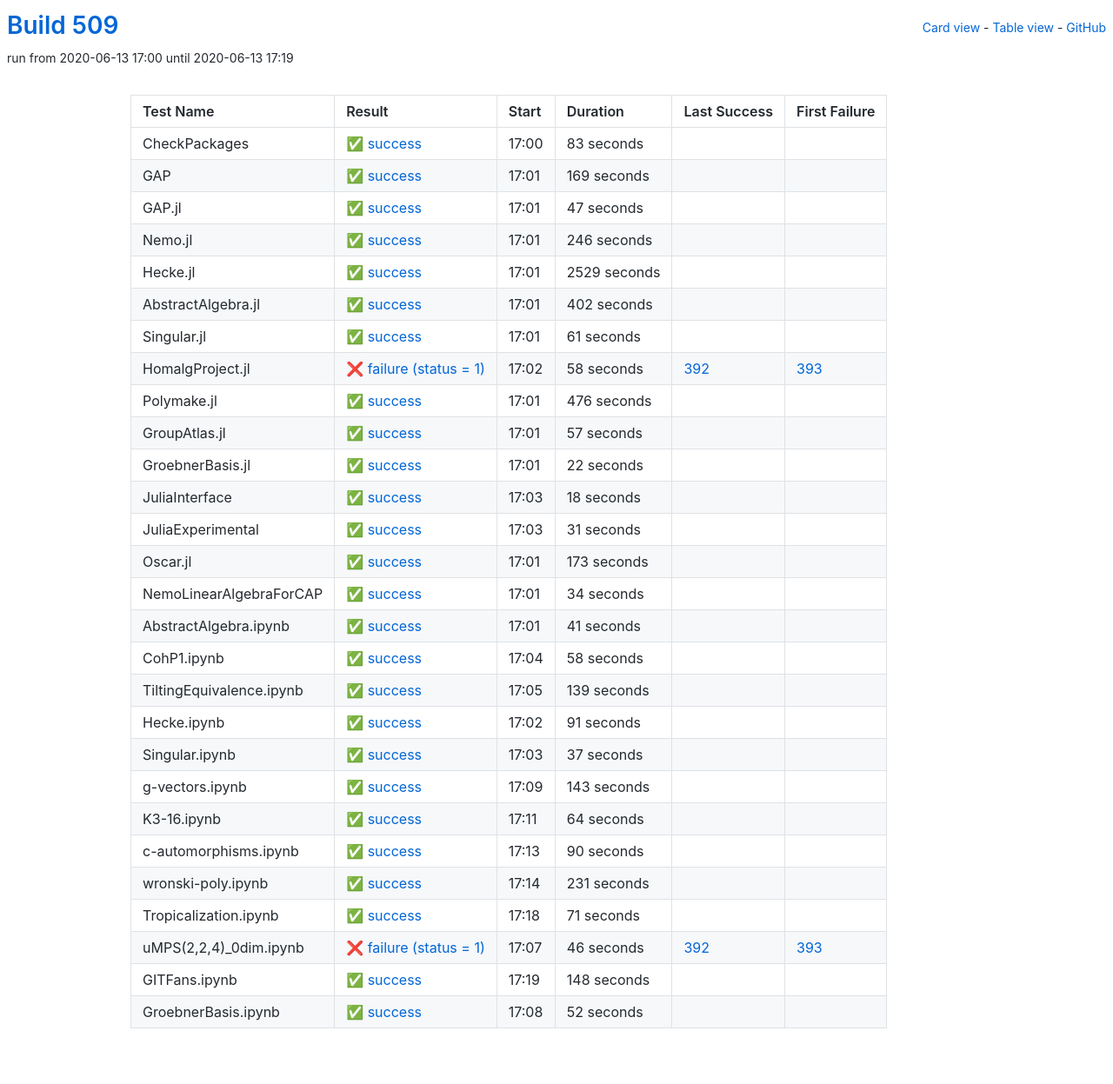
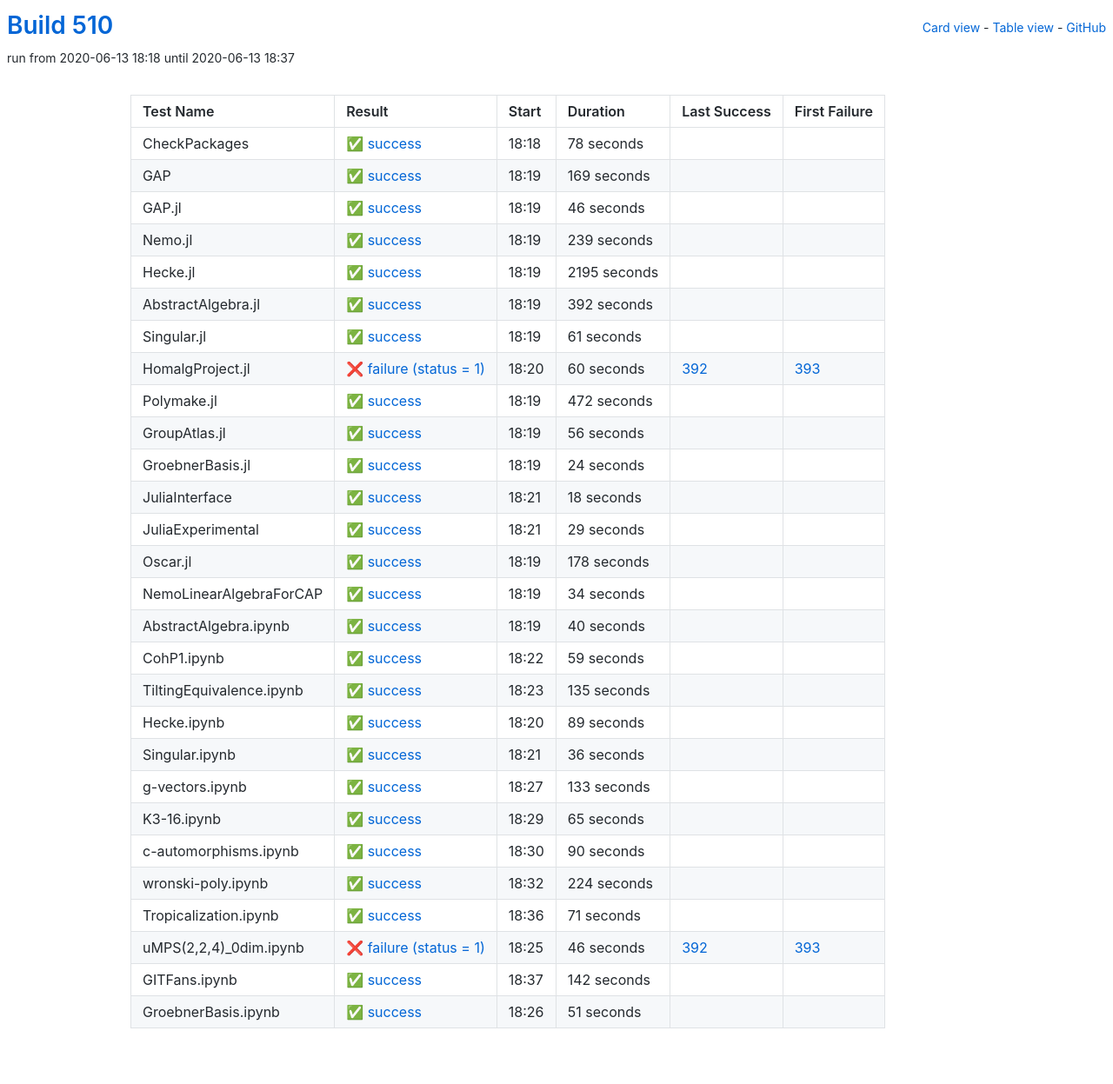
Before and after one commit to oscar-system/oscar-ci-status-1.4, a Jekyll site: the page built from table.html, in a window 1280 px wide. Shown: the whole page at 87% size. Built offline with Jekyll 4.4.1, drawn with Linux system fonts in a browser that asks for light colours.

Commit message:
Build #510

```diff
--- a/_data/ci.yml
+++ b/_data/ci.yml
@@ -1,6 +1,6 @@
 ---
-build: 509
-build_url: https://oscarci.mathematik.uni-kl.de/job/oscar-julia-1.4/509/
+build: 510
+build_url: https://oscarci.mathematik.uni-kl.de/job/oscar-julia-1.4/510/
 job: oscar-julia-1.4
 organization: oscar-system
 repo: oscar-ci-status-1.4
@@ -8,20 +8,20 @@ repourl: https://github.com/oscar-system/oscar-ci-status-1.4
 tests:
 - name: CheckPackages
   id: checkpackages
-  log: https://oscarci.mathematik.uni-kl.de/job/oscar-julia-1.4/509/artifact/logs/build-509/CheckPackages.log
-  start: 2020-06-13 17:00
+  log: https://oscarci.mathematik.uni-kl.de/job/oscar-julia-1.4/510/artifact/logs/build-510/CheckPackages.log
+  start: 2020-06-13 18:18
   success: true
   exitcode: 0
   status: success
-  duration: 83
+  duration: 78
   last_success: false
   last_success_url:
   first_failure: false
   first_failure_url:
 - name: GAP
   id: gap
-  log: https://oscarci.mathematik.uni-kl.de/job/oscar-julia-1.4/509/artifact/logs/build-509/GAP.log
-  start: 2020-06-13 17:01
+  log: https://oscarci.mathematik.uni-kl.de/job/oscar-julia-1.4/510/artifact/logs/build-510/GAP.log
+  start: 2020-06-13 18:19
   success: true
   exitcode: 0
   status: success
@@ -32,56 +32,56 @@ tests:
   first_failure_url:
 - name: GAP.jl
   id: gap-jl
-  log: https://oscarci.mathematik.uni-kl.de/job/oscar-julia-1.4/509/artifact/logs/build-509/GAP.jl.log
-  start: 2020-06-13 17:01
+  log: https://oscarci.mathematik.uni-kl.de/job/oscar-julia-1.4/510/artifact/logs/build-510/GAP.jl.log
+  start: 2020-06-13 18:19
   success: true
   exitcode: 0
   status: success
-  duration: 47
+  duration: 46
   last_success: false
   last_success_url:
   first_failure: false
   first_failure_url:
 - name: Nemo.jl
   id: nemo-jl
-  log: https://oscarci.mathematik.uni-kl.de/job/oscar-julia-1.4/509/artifact/logs/build-509/Nemo.jl.log
-  start: 2020-06-13 17:01
+  log: https://oscarci.mathematik.uni-kl.de/job/oscar-julia-1.4/510/artifact/logs/build-510/Nemo.jl.log
+  start: 2020-06-13 18:19
   success: true
   exitcode: 0
   status: success
-  duration: 246
+  duration: 239
   last_success: false
   last_success_url:
   first_failure: false
   first_failure_url:
 - name: Hecke.jl
   id: hecke-jl
-  log: https://oscarci.mathematik.uni-kl.de/job/oscar-julia-1.4/509/artifact/logs/build-509/Hecke.jl.log
-  start: 2020-06-13 17:01
+  log: https://oscarci.mathematik.uni-kl.de/job/oscar-julia-1.4/510/artifact/logs/build-510/Hecke.jl.log
+  start: 2020-06-13 18:19
   success: true
   exitcode: 0
   status: success
-  duration: 2529
+  duration: 2195
   last_success: false
   last_success_url:
   first_failure: false
   first_failure_url:
 - name: AbstractAlgebra.jl
   id: abstractalgebra-jl
-  log: https://oscarci.mathematik.uni-kl.de/job/oscar-julia-1.4/509/artifact/logs/build-509/AbstractAlgebra.jl.log
-  start: 2020-06-13 17:01
+  log: https://oscarci.mathematik.uni-kl.de/job/oscar-julia-1.4/510/artifact/logs/build-510/AbstractAlgebra.jl.log
+  start: 2020-06-13 18:19
   success: true
   exitcode: 0
   status: success
-  duration: 402
+  duration: 392
   last_success: false
   last_success_url:
   first_failure: false
   first_failure_url:
 - name: Singular.jl
   id: singular-jl
-  log: https://oscarci.mathematik.uni-kl.de/job/oscar-julia-1.4/509/artifact/logs/build-509/Singular.jl.log
-  start: 2020-06-13 17:01
+  log: https://oscarci.mathematik.uni-kl.de/job/oscar-julia-1.4/510/artifact/logs/build-510/Singular.jl.log
+  start: 2020-06-13 18:19
   success: true
   exitcode: 0
   status: success
@@ -92,56 +92,56 @@ tests:
   first_failure_url:
 - name: HomalgProject.jl
   id: homalgproject-jl
-  log: https://oscarci.mathematik.uni-kl.de/job/oscar-julia-1.4/509/artifact/logs/build-509/HomalgProject.jl.log
-  start: 2020-06-13 17:02
+  log: https://oscarci.mathematik.uni-kl.de/job/oscar-julia-1.4/510/artifact/logs/build-510/HomalgProject.jl.log
+  start: 2020-06-13 18:20
   success: false
   exitcode: 1
   status: failure
-  duration: 58
+  duration: 60
   last_success: 392
   last_success_url: https://oscarci.mathematik.uni-kl.de/job/oscar-julia-1.4/392/
   first_failure: 393
   first_failure_url: https://oscarci.mathematik.uni-kl.de/job/oscar-julia-1.4/393/
 - name: Polymake.jl
   id: polymake-jl
-  log: https://oscarci.mathematik.uni-kl.de/job/oscar-julia-1.4/509/artifact/logs/build-509/Polymake.jl.log
-  start: 2020-06-13 17:01
+  log: https://oscarci.mathematik.uni-kl.de/job/oscar-julia-1.4/510/artifact/logs/build-510/Polymake.jl.log
+  start: 2020-06-13 18:19
   success: true
   exitcode: 0
   status: success
-  duration: 476
+  duration: 472
   last_success: false
   last_success_url:
   first_failure: false
   first_failure_url:
 - name: GroupAtlas.jl
   id: groupatlas-jl
-  log: https://oscarci.mathematik.uni-kl.de/job/oscar-julia-1.4/509/artifact/logs/build-509/GroupAtlas.jl.log
-  start: 2020-06-13 17:01
+  log: https://oscarci.mathematik.uni-kl.de/job/oscar-julia-1.4/510/artifact/logs/build-510/GroupAtlas.jl.log
+  start: 2020-06-13 18:19
   success: true
   exitcode: 0
   status: success
-  duration: 57
+  duration: 56
   last_success: false
   last_success_url:
   first_failure: false
   first_failure_url:
 - name: GroebnerBasis.jl
   id: groebnerbasis-jl
-  log: https://oscarci.mathematik.uni-kl.de/job/oscar-julia-1.4/509/artifact/logs/build-509/GroebnerBasis.jl.log
-  start: 2020-06-13 17:01
+  log: https://oscarci.mathematik.uni-kl.de/job/oscar-julia-1.4/510/artifact/logs/build-510/GroebnerBasis.jl.log
+  start: 2020-06-13 18:19
   success: true
   exitcode: 0
   status: success
-  duration: 22
+  duration: 24
   last_success: false
   last_success_url:
   first_failure: false
   first_failure_url:
 - name: JuliaInterface
   id: juliainterface
-  log: https://oscarci.mathematik.uni-kl.de/job/oscar-julia-1.4/509/artifact/logs/build-509/JuliaInterface.log
-  start: 2020-06-13 17:03
+  log: https://oscarci.mathematik.uni-kl.de/job/oscar-julia-1.4/510/artifact/logs/build-510/JuliaInterface.log
+  start: 2020-06-13 18:21
   success: true
   exitcode: 0
   status: success
@@ -152,32 +152,32 @@ tests:
   first_failure_url:
 - name: JuliaExperimental
   id: juliaexperimental
-  log: https://oscarci.mathematik.uni-kl.de/job/oscar-julia-1.4/509/artifact/logs/build-509/JuliaExperimental.log
-  start: 2020-06-13 17:03
+  log: https://oscarci.mathematik.uni-kl.de/job/oscar-julia-1.4/510/artifact/logs/build-510/JuliaExperimental.log
+  start: 2020-06-13 18:21
   success: true
   exitcode: 0
   status: success
-  duration: 31
+  duration: 29
   last_success: false
   last_success_url:
   first_failure: false
   first_failure_url:
 - name: Oscar.jl
   id: oscar-jl
-  log: https://oscarci.mathematik.uni-kl.de/job/oscar-julia-1.4/509/artifact/logs/build-509/Oscar.jl.log
-  start: 2020-06-13 17:01
+  log: https://oscarci.mathematik.uni-kl.de/job/oscar-julia-1.4/510/artifact/logs/build-510/Oscar.jl.log
+  start: 2020-06-13 18:19
   success: true
   exitcode: 0
   status: success
-  duration: 173
+  duration: 178
   last_success: false
   last_success_url:
   first_failure: false
   first_failure_url:
 - name: NemoLinearAlgebraForCAP
   id: nemolinearalgebraforcap
-  log: https://oscarci.mathematik.uni-kl.de/job/oscar-julia-1.4/509/artifact/logs/build-509/NemoLinearAlgebraForCAP.log
-  start: 2020-06-13 17:01
+  log: https://oscarci.mathematik.uni-kl.de/job/oscar-julia-1.4/510/artifact/logs/build-510/NemoLinearAlgebraForCAP.log
+  start: 2020-06-13 18:19
   success: true
   exitcode: 0
   status: success
@@ -188,92 +188,92 @@ tests:
   first_failure_url:
 - name: AbstractAlgebra.ipynb
   id: abstractalgebra-ipynb
-  log: https://oscarci.mathematik.uni-kl.de/job/oscar-julia-1.4/509/artifact/logs/build-509/AbstractAlgebra.ipynb.log
-  start: 2020-06-13 17:01
+  log: https://oscarci.mathematik.uni-kl.de/job/oscar-julia-1.4/510/artifact/logs/build-510/AbstractAlgebra.ipynb.log
+  start: 2020-06-13 18:19
   success: true
   exitcode: 0
   status: success
-  duration: 41
+  duration: 40
   last_success: false
   last_success_url:
   first_failure: false
   first_failure_url:
 - name: CohP1.ipynb
   id: cohp1-ipynb
-  log: https://oscarci.mathematik.uni-kl.de/job/oscar-julia-1.4/509/artifact/logs/build-509/CohP1.ipynb.log
-  start: 2020-06-13 17:04
+  log: https://oscarci.mathematik.uni-kl.de/job/oscar-julia-1.4/510/artifact/logs/build-510/CohP1.ipynb.log
+  start: 2020-06-13 18:22
   success: true
   exitcode: 0
   status: success
-  duration: 58
+  duration: 59
   last_success: false
   last_success_url:
   first_failure: false
   first_failure_url:
 - name: TiltingEquivalence.ipynb
   id: tiltingequivalence-ipynb
-  log: https://oscarci.mathematik.uni-kl.de/job/oscar-julia-1.4/509/artifact/logs/build-509/TiltingEquivalence.ipynb.log
-  start: 2020-06-13 17:05
+  log: https://oscarci.mathematik.uni-kl.de/job/oscar-julia-1.4/510/artifact/logs/build-510/TiltingEquivalence.ipynb.log
+  start: 2020-06-13 18:23
   success: true
   exitcode: 0
   status: success
-  duration: 139
+  duration: 135
   last_success: false
   last_success_url:
   first_failure: false
   first_failure_url:
 - name: Hecke.ipynb
   id: hecke-ipynb
-  log: https://oscarci.mathematik.uni-kl.de/job/oscar-julia-1.4/509/artifact/logs/build-509/Hecke.ipynb.log
-  start: 2020-06-13 17:02
+  log: https://oscarci.mathematik.uni-kl.de/job/oscar-julia-1.4/510/artifact/logs/build-510/Hecke.ipynb.log
+  start: 2020-06-13 18:20
   success: true
   exitcode: 0
   status: success
-  duration: 91
+  duration: 89
   last_success: false
   last_success_url:
   first_failure: false
   first_failure_url:
 - name: Singular.ipynb
   id: singular-ipynb
-  log: https://oscarci.mathematik.uni-kl.de/job/oscar-julia-1.4/509/artifact/logs/build-509/Singular.ipynb.log
-  start: 2020-06-13 17:03
+  log: https://oscarci.mathematik.uni-kl.de/job/oscar-julia-1.4/510/artifact/logs/build-510/Singular.ipynb.log
+  start: 2020-06-13 18:21
   success: true
   exitcode: 0
   status: success
-  duration: 37
+  duration: 36
   last_success: false
   last_success_url:
   first_failure: false
   first_failure_url:
 - name: g-vectors.ipynb
   id: g-vectors-ipynb
-  log: https://oscarci.mathematik.uni-kl.de/job/oscar-julia-1.4/509/artifact/logs/build-509/g-vectors.ipynb.log
-  start: 2020-06-13 17:09
+  log: https://oscarci.mathematik.uni-kl.de/job/oscar-julia-1.4/510/artifact/logs/build-510/g-vectors.ipynb.log
+  start: 2020-06-13 18:27
   success: true
   exitcode: 0
   status: success
-  duration: 143
+  duration: 133
   last_success: false
   last_success_url:
   first_failure: false
   first_failure_url:
 - name: K3-16.ipynb
   id: k3-16-ipynb
-  log: https://oscarci.mathematik.uni-kl.de/job/oscar-julia-1.4/509/artifact/logs/build-509/K3-16.ipynb.log
-  start: 2020-06-13 17:11
+  log: https://oscarci.mathematik.uni-kl.de/job/oscar-julia-1.4/510/artifact/logs/build-510/K3-16.ipynb.log
+  start: 2020-06-13 18:29
   success: true
   exitcode: 0
   status: success
-  duration: 64
+  duration: 65
   last_success: false
   last_success_url:
   first_failure: false
   first_failure_url:
 - name: c-automorphisms.ipynb
   id: c-automorphisms-ipynb
-  log: https://oscarci.mathematik.uni-kl.de/job/oscar-julia-1.4/509/artifact/logs/build-509/c-automorphisms.ipynb.log
-  start: 2020-06-13 17:13
+  log: https://oscarci.mathematik.uni-kl.de/job/oscar-julia-1.4/510/artifact/logs/build-510/c-automorphisms.ipynb.log
+  start: 2020-06-13 18:30
   success: true
   exitcode: 0
   status: success
@@ -284,20 +284,20 @@ tests:
   first_failure_url:
 - name: wronski-poly.ipynb
   id: wronski-poly-ipynb
-  log: https://oscarci.mathematik.uni-kl.de/job/oscar-julia-1.4/509/artifact/logs/build-509/wronski-poly.ipynb.log
-  start: 2020-06-13 17:14
+  log: https://oscarci.mathematik.uni-kl.de/job/oscar-julia-1.4/510/artifact/logs/build-510/wronski-poly.ipynb.log
+  start: 2020-06-13 18:32
   success: true
   exitcode: 0
   status: success
-  duration: 231
+  duration: 224
   last_success: false
   last_success_url:
   first_failure: false
   first_failure_url:
 - name: Tropicalization.ipynb
   id: tropicalization-ipynb
-  log: https://oscarci.mathematik.uni-kl.de/job/oscar-julia-1.4/509/artifact/logs/build-509/Tropicalization.ipynb.log
-  start: 2020-06-13 17:18
+  log: https://oscarci.mathematik.uni-kl.de/job/oscar-julia-1.4/510/artifact/logs/build-510/Tropicalization.ipynb.log
+  start: 2020-06-13 18:36
   success: true
   exitcode: 0
   status: success
@@ -308,8 +308,8 @@ tests:
   first_failure_url:
 - name: uMPS(2,2,4)_0dim.ipynb
   id: umps-2-2-4-0dim-ipynb
-  log: https://oscarci.mathematik.uni-kl.de/job/oscar-julia-1.4/509/artifact/logs/build-509/uMPS-2-2-4-_0dim.ipynb.log
-  start: 2020-06-13 17:07
+  log: https://oscarci.mathematik.uni-kl.de/job/oscar-julia-1.4/510/artifact/logs/build-510/uMPS-2-2-4-_0dim.ipynb.log
+  start: 2020-06-13 18:25
   success: false
   exitcode: 1
   status: failure
@@ -320,24 +320,24 @@ tests:
   first_failure_url: https://oscarci.mathematik.uni-kl.de/job/oscar-julia-1.4/393/
 - name: GITFans.ipynb
   id: gitfans-ipynb
-  log: https://oscarci.mathematik.uni-kl.de/job/oscar-julia-1.4/509/artifact/logs/build-509/GITFans.ipynb.log
-  start: 2020-06-13 17:19
+  log: https://oscarci.mathematik.uni-kl.de/job/oscar-julia-1.4/510/artifact/logs/build-510/GITFans.ipynb.log
+  start: 2020-06-13 18:37
   success: true
   exitcode: 0
   status: success
-  duration: 148
+  duration: 142
   last_success: false
   last_success_url:
   first_failure: false
   first_failure_url:
 - name: GroebnerBasis.ipynb
   id: groebnerbasis-ipynb
-  log: https://oscarci.mathematik.uni-kl.de/job/oscar-julia-1.4/509/artifact/logs/build-509/GroebnerBasis.ipynb.log
-  start: 2020-06-13 17:08
+  log: https://oscarci.mathematik.uni-kl.de/job/oscar-julia-1.4/510/artifact/logs/build-510/GroebnerBasis.ipynb.log
+  start: 2020-06-13 18:26
   success: true
   exitcode: 0
   status: success
-  duration: 52
+  duration: 51
   last_success: false
   last_success_url:
   first_failure: false
```
Also changed, not shown: README.md.
